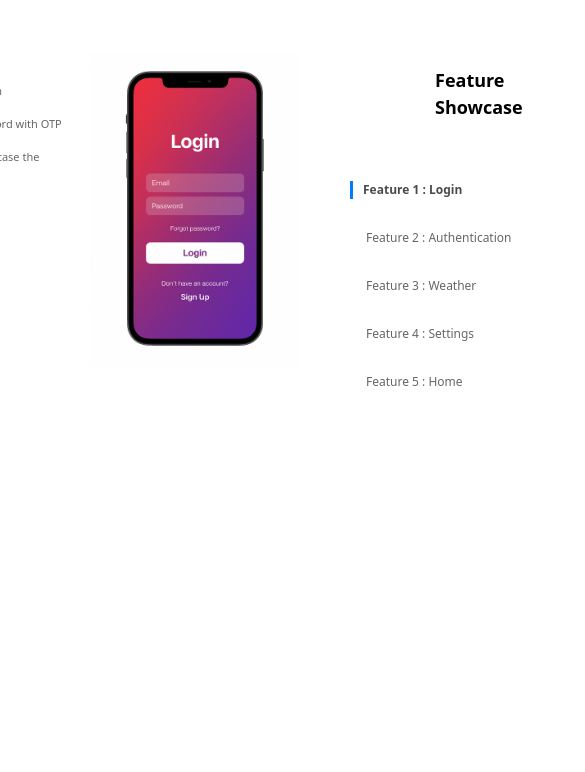
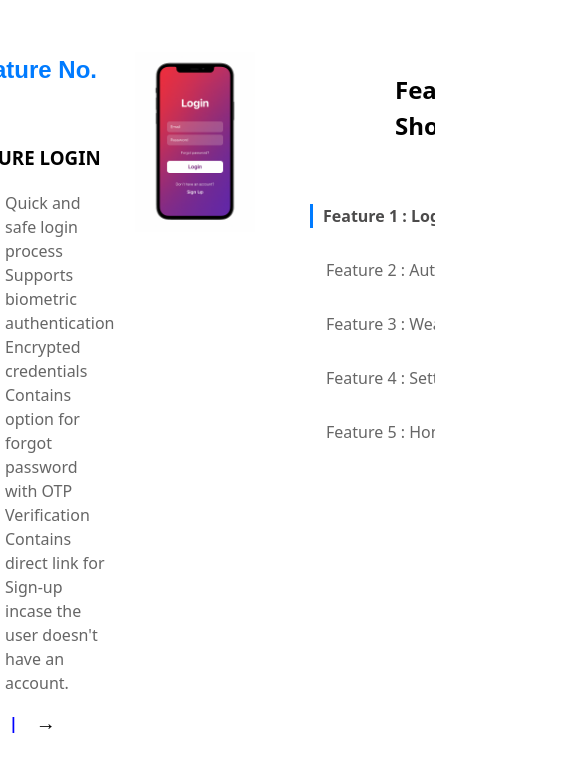
Before and after one commit to hacky4716/Preva_care.test, a React (Vite) app: page / in a window 390 px wide. Shown: the top 772 px of the page, 585 px wide, since content can reach past the window. Built offline with nearby package versions, Linux system fonts and the light colour scheme.

Commit message:
Revert "Eighth"
This reverts commit bc18dd8295b66324502e8b9d6ff817143634f731.

```diff
--- a/src/FeatureShowcase.css
+++ b/src/FeatureShowcase.css
@@ -149,44 +149,30 @@ html {
 
 @media (max-width: 640px) {
   .feature-showcase {
-    flex-direction: row;       /* keep horizontal layout */
+    flex-direction: row;      /* keep horizontal */
     justify-content: flex-start;
     align-items: flex-start;
     width: 100%;
-    overflow-x: auto;          /* allow scrolling if needed */
-    padding: 5px;
-    gap: 5px;
+    overflow-x: auto;         /* horizontal scroll if needed */
+    padding: 10px;
+    gap: 10px;
   }
 
   .left, .center, .right {
-    flex: 0 0 auto;            /* keep widths fixed */
+    flex: 0 0 auto;           /* sections keep their width */
+    min-width: 140px;         /* ensures left fully visible */
   }
 
   .left {
-    width: 120px;              /* shrink left section */
-    font-size: 12px;           /* smaller text */
-  }
-
-  .left h2, .left h3 {
-    font-size: 12px;
-    line-height: 1.2;
-    margin: 2px 0;
-  }
-
-  .left ul {
-    font-size: 11px;
-    margin-top: 2px;
-    padding-left: 10px;
-  }
-
-  .left-arrows {
-    gap: 3px;
-    margin-top: 4px;
-    bottom: 0;
+    width: 140px;             /* fixed width for left */
   }
 
   .center {
-    width: 120px;              /* shrink image */
+    width: 160px;             /* shrink center image */
+  }
+
+  .right {
+    width: 140px;
   }
 
   .iphone {
@@ -194,9 +180,9 @@ html {
     height: auto;
   }
 
-  .right {
-    width: 120px;              /* shrink right section */
-    font-size: 12px;
+  .left-arrows {
+    position: relative;
+    bottom: 0;
   }
 
   .right ul {
```
